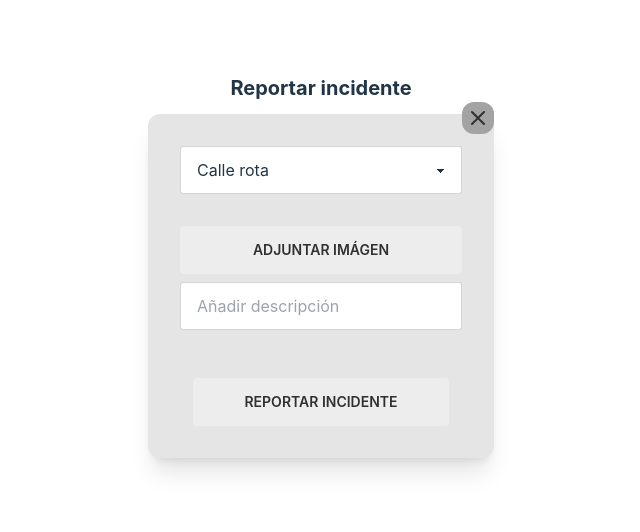
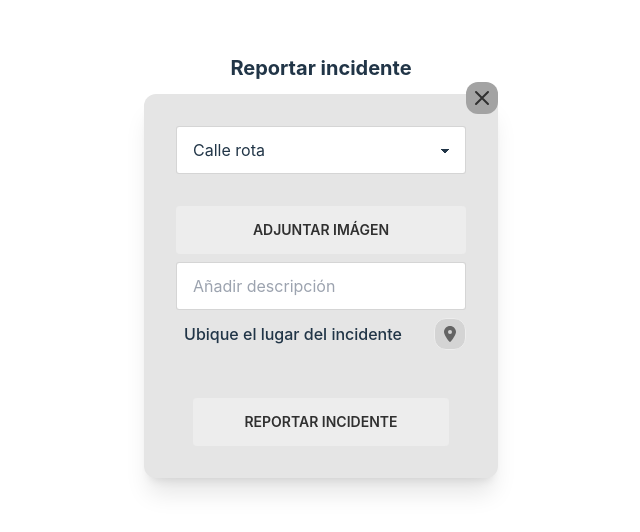
Before and after one commit to valeamayola/webdaisy, a React (Vite) app: page /report in a window 1280 px wide. Shown: the part 134-666 px from the top of the page, without its empty margins (319-959 px from the left). Built offline with nearby package versions, Linux system fonts and the light colour scheme.

Commit message:
add button location in create report

```diff
--- a/src/components/Report/Report.tsx
+++ b/src/components/Report/Report.tsx
@@ -21,6 +21,12 @@ export function Report () {
                 </select>
                 <button className='btn mt-6'>Adjuntar imágen</button>
                 <input type="text" placeholder="Añadir descripción" className="input input-bordered w-full max-w-xs" />
+                <div className='flex flex-row'>
+                <span className='mt-1 font-medium ml-2'>Ubique el lugar del incidente</span>
+                <button className='btn btn-square rounded-xl btn-sm ml-8 bg-neutral-300'>
+                        <svg className='h-4 w-4' fill='rgb(100 100 100)' xmlns="http://www.w3.org/2000/svg" viewBox="0 0 384 512"><path d="M215.7 499.2C267 435 384 279.4 384 192C384 86 298 0 192 0S0 86 0 192c0 87.4 117 243 168.3 307.2c12.3 15.3 35.1 15.3 47.4 0zM192 128a64 64 0 1 1 0 128 64 64 0 1 1 0-128z"/></svg>
+                </button>
+                </div>
                 <button className='btn btn-wide mx-auto mt-10'>Reportar incidente</button>
                 </div>
             </div>
```
Also changed, not shown: src/img/icons/location-dot-solid.svg (added).
